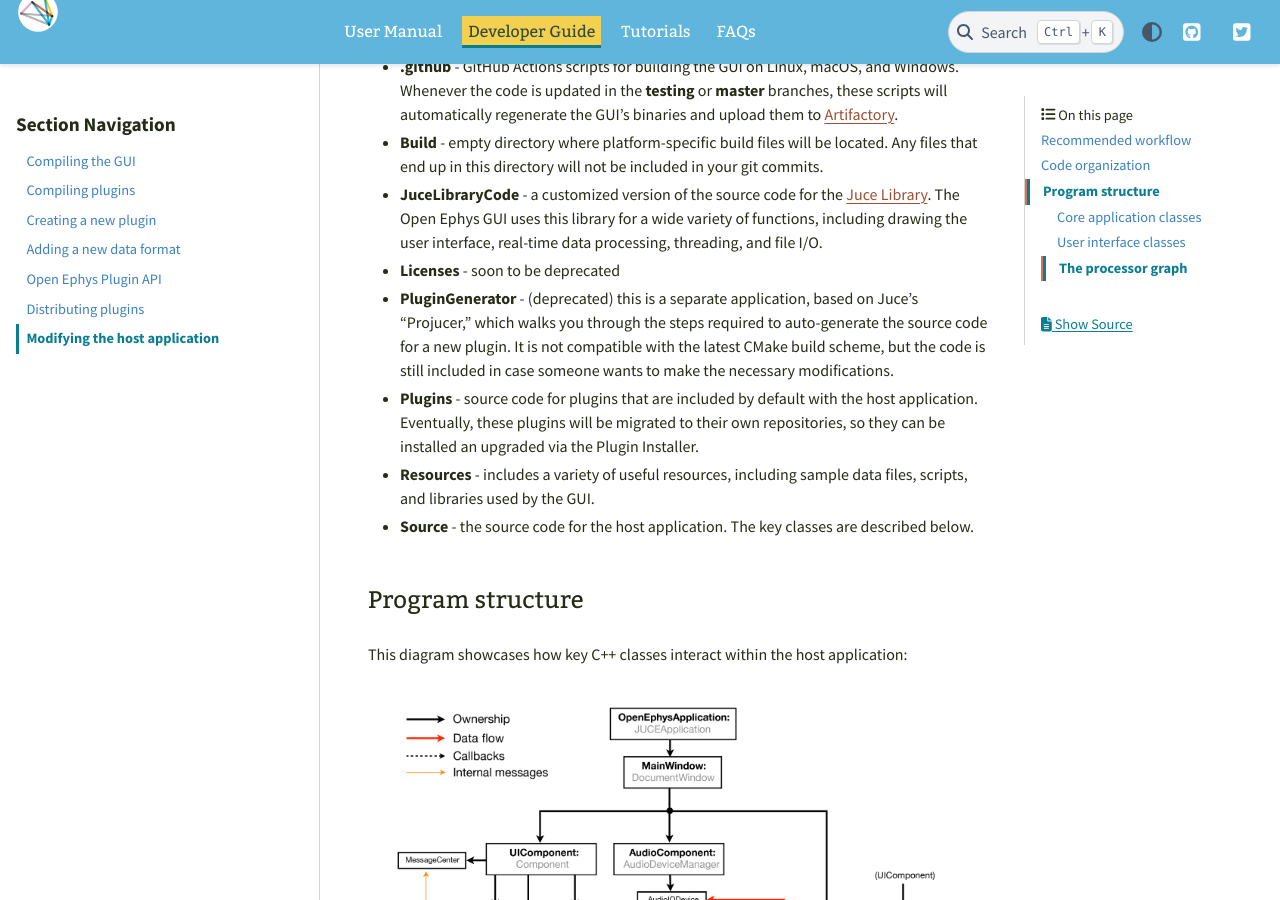
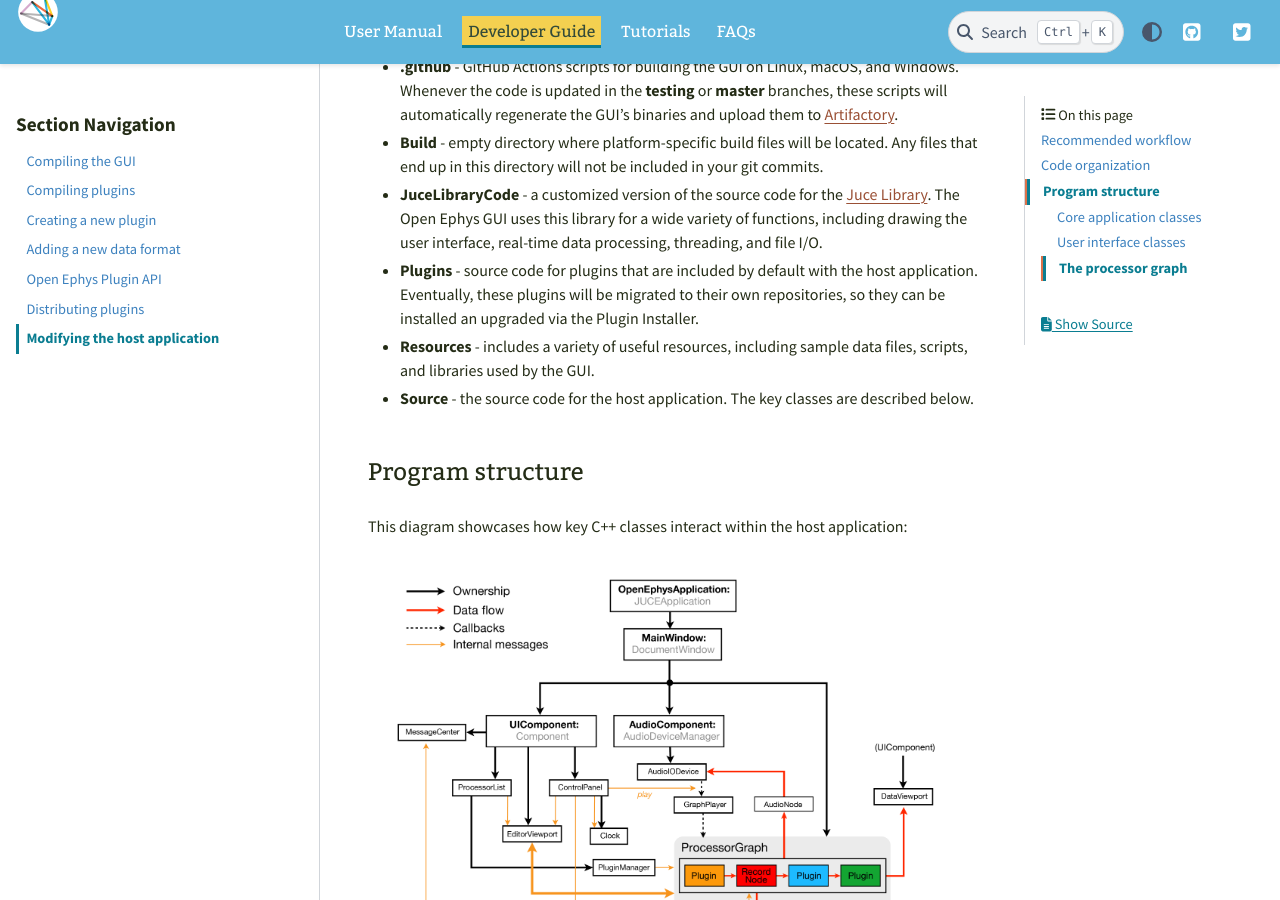
Before and after one commit to open-ephys/gui-docs, a Sphinx documentation site: the page built from source/Developer-Guide/Modifying-the-host-application.rst, in a window 1280 px wide and 900 px high, scrolled down 1020 px. Built offline with Sphinx 7.4.7 and the PyData theme 0.15.4, drawn with Linux system fonts in a browser that asks for light colours.

Commit message:
Remove deprecated directories

```diff
--- a/source/Developer-Guide/Modifying-the-host-application.rst
+++ b/source/Developer-Guide/Modifying-the-host-application.rst
@@ -40,10 +40,6 @@
 * **Build** - empty directory where platform-specific build files will be located. Any files that end up in this directory will not be included in your git commits.
 
 * **JuceLibraryCode** - a customized version of the source code for the `Juce Library <https://juce.com/>`__. The Open Ephys GUI uses this library for a wide variety of functions, including drawing the user interface, real-time data processing, threading, and file I/O.
-
-* **Licenses** - soon to be deprecated
-
-* **PluginGenerator** - (deprecated) this is a separate application, based on Juce's "Projucer," which walks you through the steps required to auto-generate the source code for a new plugin. It is not compatible with the latest CMake build scheme, but the code is still included in case someone wants to make the necessary modifications.
 
 * **Plugins** - source code for plugins that are included by default with the host application. Eventually, these plugins will be migrated to their own repositories, so they can be installed an upgraded via the Plugin Installer.
 
```
